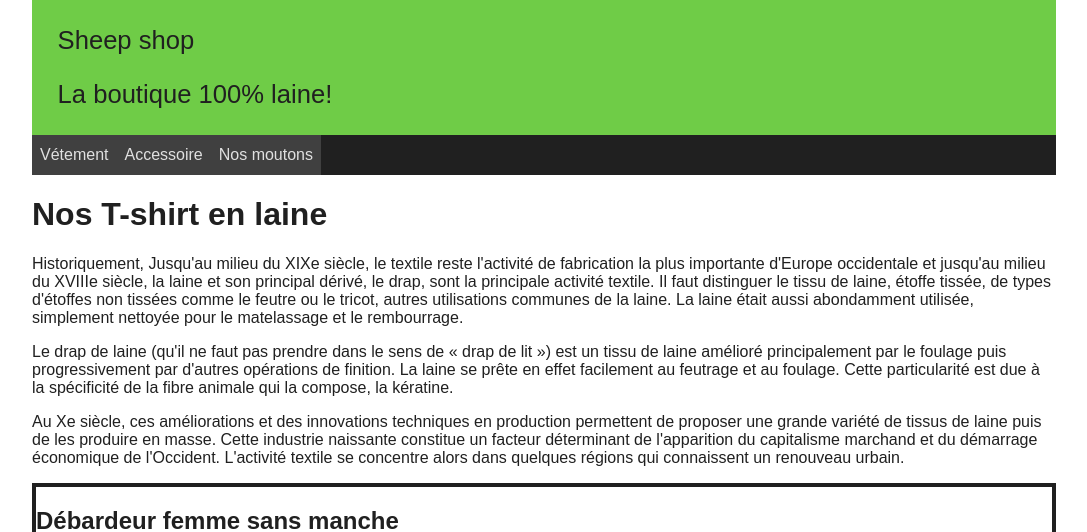
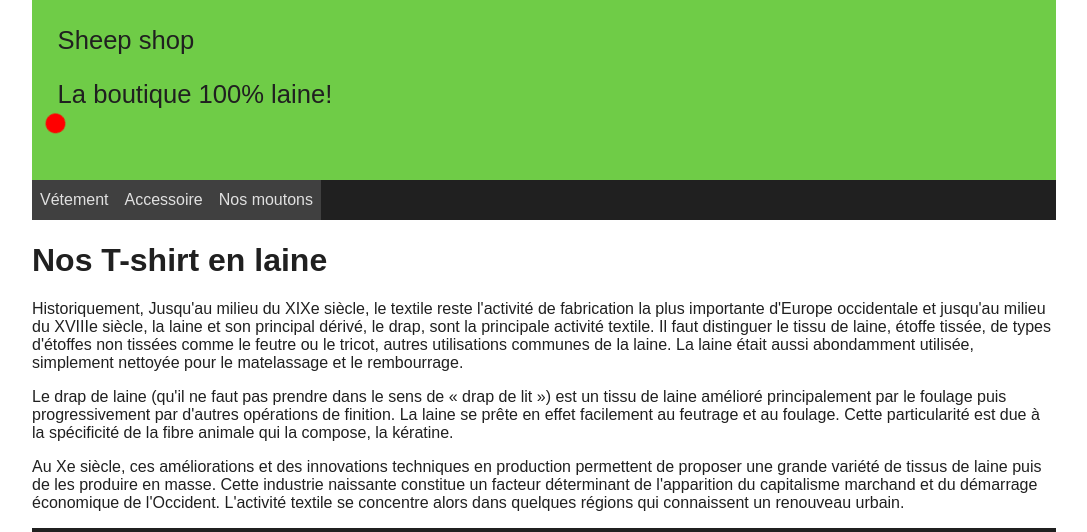
Before and after one commit to pbreteche/html5-2020-02, a plain HTML site: page 03css/index.html in a window 1280 px wide. Shown: the top 532 px of the page, without its empty margins (96-1183 px from the left). Drawn offline with Linux system fonts and the light colour scheme; a web font is replaced by a local one.

Commit message:
première animation

```diff
--- /dev/null
+++ b/03css/css/_animation.css
@@ -0,0 +1,17 @@
+.balle-rouge {
+    height: 20px;
+    width: 20px;
+    background: red;
+    border-radius: 50%;
+    animation: tourne 3s linear infinite;
+}
+
+@keyframes tourne {
+    from {
+        transform: rotate(0) translateX(25px);
+    }
+
+    to {
+        transform: rotate(360deg) translateX(25px);
+    }
+}
--- a/03css/css/style.css
+++ b/03css/css/style.css
@@ -5,3 +5,4 @@
 @import '_header.css';
 @import '_product.css';
 @import '_menu.css';
+@import '_animation.css';
--- a/03css/index.html
+++ b/03css/index.html
@@ -10,6 +10,7 @@
     <header role="banner">
         <p class="brand">Sheep shop</p>
         <p class="slogan">La boutique 100% laine!</p>
+        <div class="balle-rouge"></div>
     </header>
     <nav class="main menu">
         <div>
```
